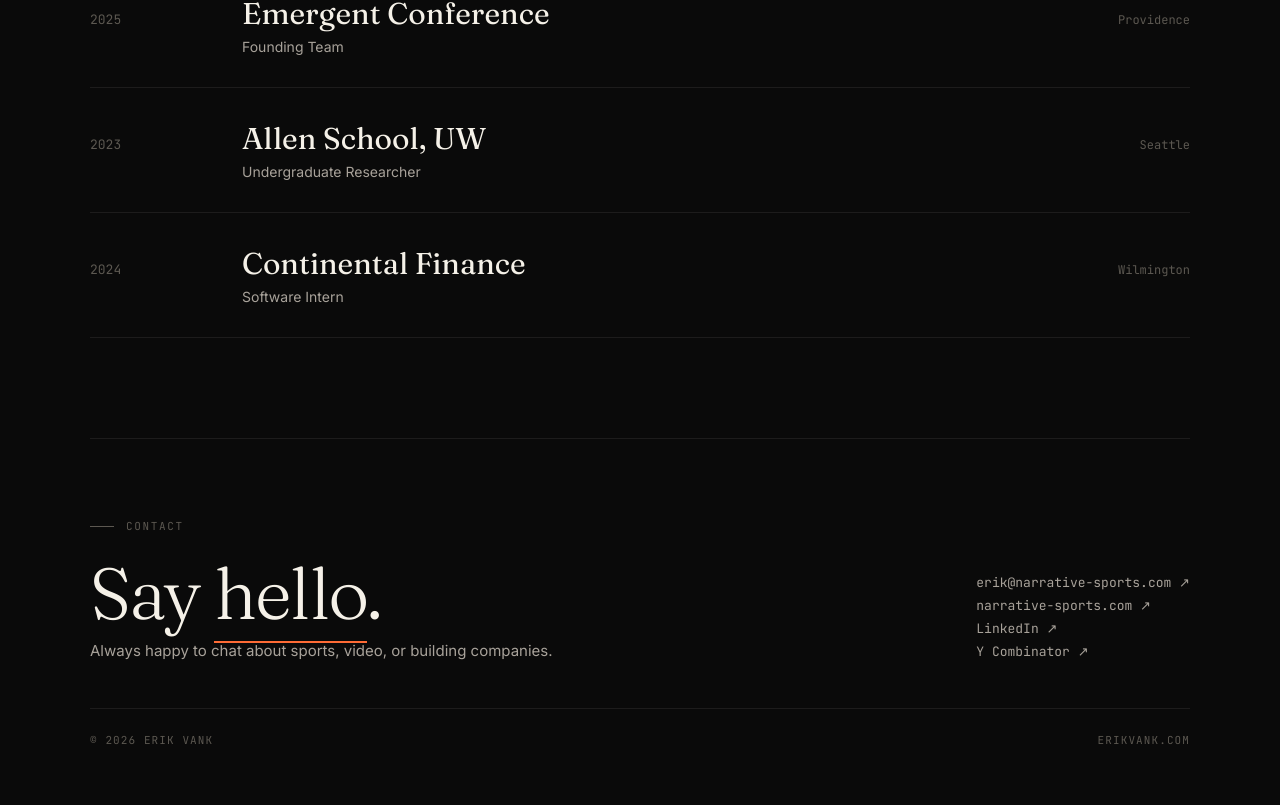
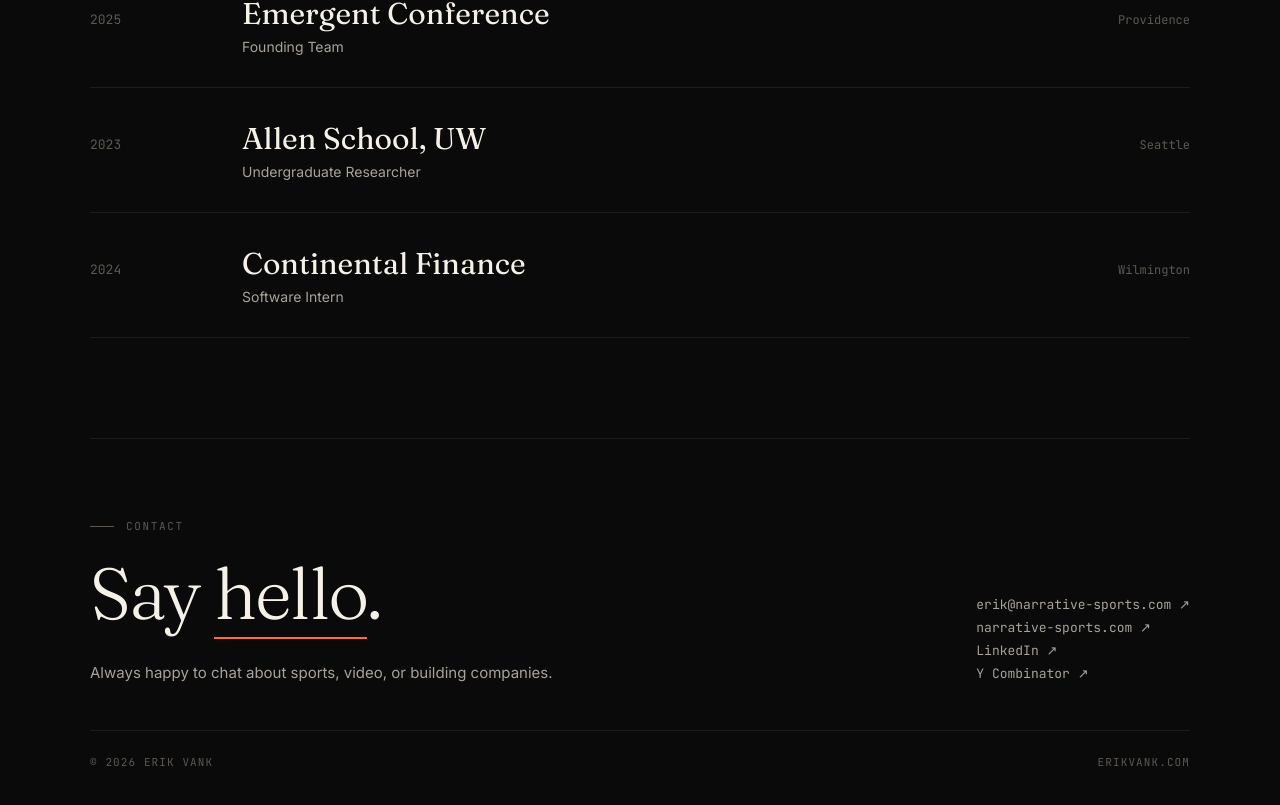
Before and after one commit to erikv05/erikvank.com, a React (Vite) app: page / in a window 1280 px wide. Shown: the part 1809-2614 px from the top of the page. Built offline with nearby package versions, Linux system fonts and the light colour scheme.

Commit message:
Add breathing room under footer headline

```diff
--- a/src/App.css
+++ b/src/App.css
@@ -348,11 +348,12 @@
   font-weight: 300;
   letter-spacing: -0.03em;
   line-height: 1;
-  margin: 0 0 12px;
+  margin: 0 0 24px;
 }
 .footer h2 a {
   border-bottom: 2px solid var(--accent);
-  padding-bottom: 4px;
+  padding-bottom: 8px;
+  display: inline-block;
 }
 .footer-lede {
   color: var(--ink-dim);
```
